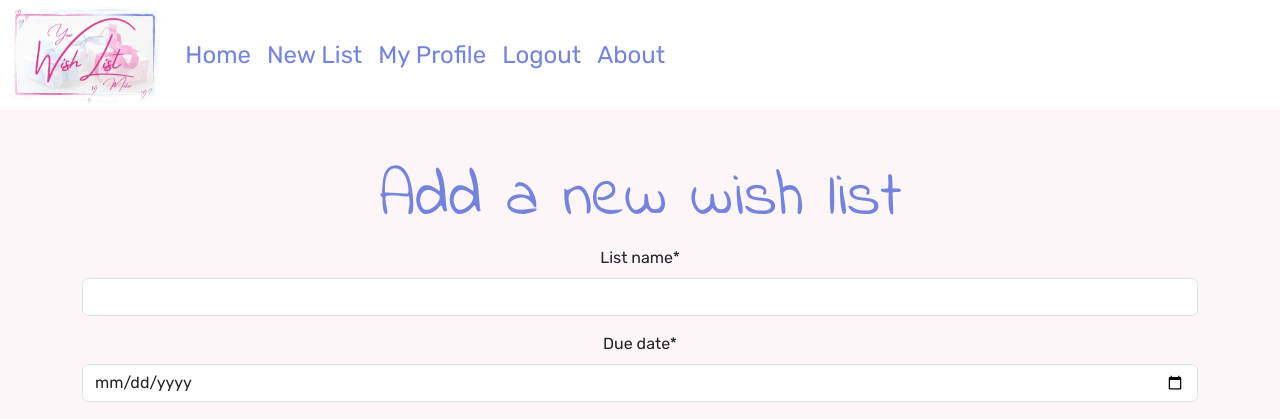
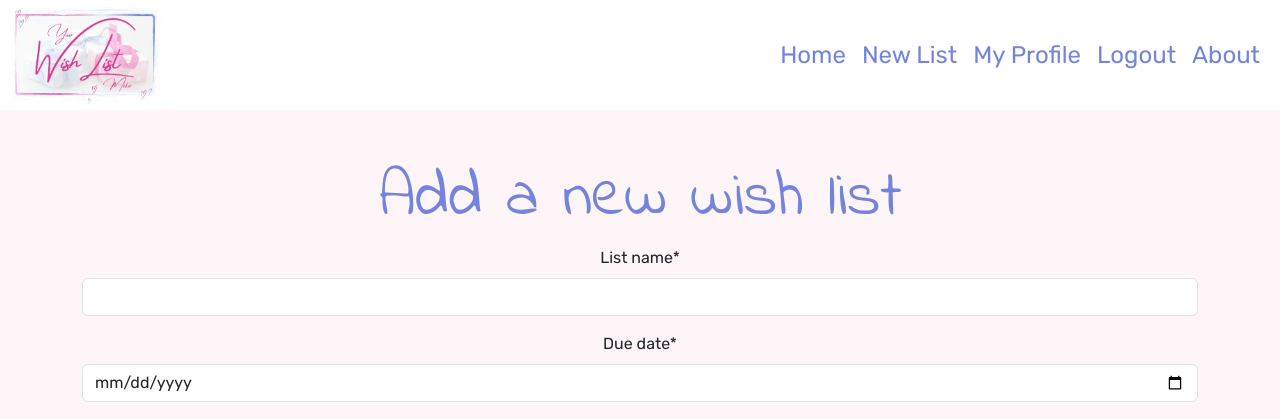
Before and after one commit to queenisabaer/wishlist, a Django app: page /wishlists/add_wish_list in a window 1280 px wide. Shown: the top 419 px of the page. Run offline with Django 4.2, Linux system fonts and the light colour scheme; the visitor is signed in with stand-in values (Sample User, id 1); some libraries are stand-ins or nearby versions.

Commit message:
Update bootstrap classes for navigation list

```diff
--- a/templates/header.html
+++ b/templates/header.html
@@ -28,7 +28,7 @@
       </button>
       <!-- Navigation bar -->
       <div class="collapse navbar-collapse" id="navbarNav">
-        <ul class="navbar-nav">
+        <ul class="navbar-nav ms-auto mb-2 mb-lg-0">
           <li class="nav-item">
             <a
               class="nav-link {% if request.path == home_url %}active{% endif %}"
```
